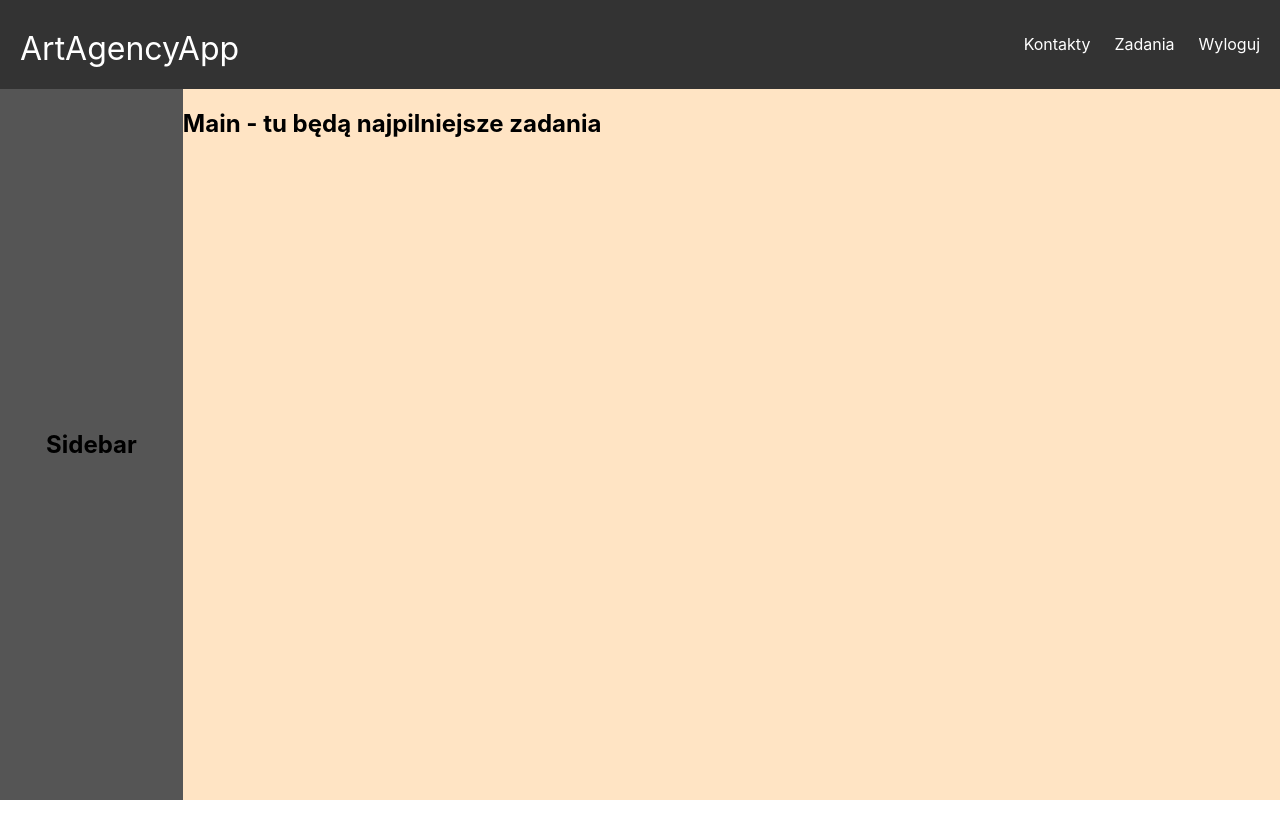
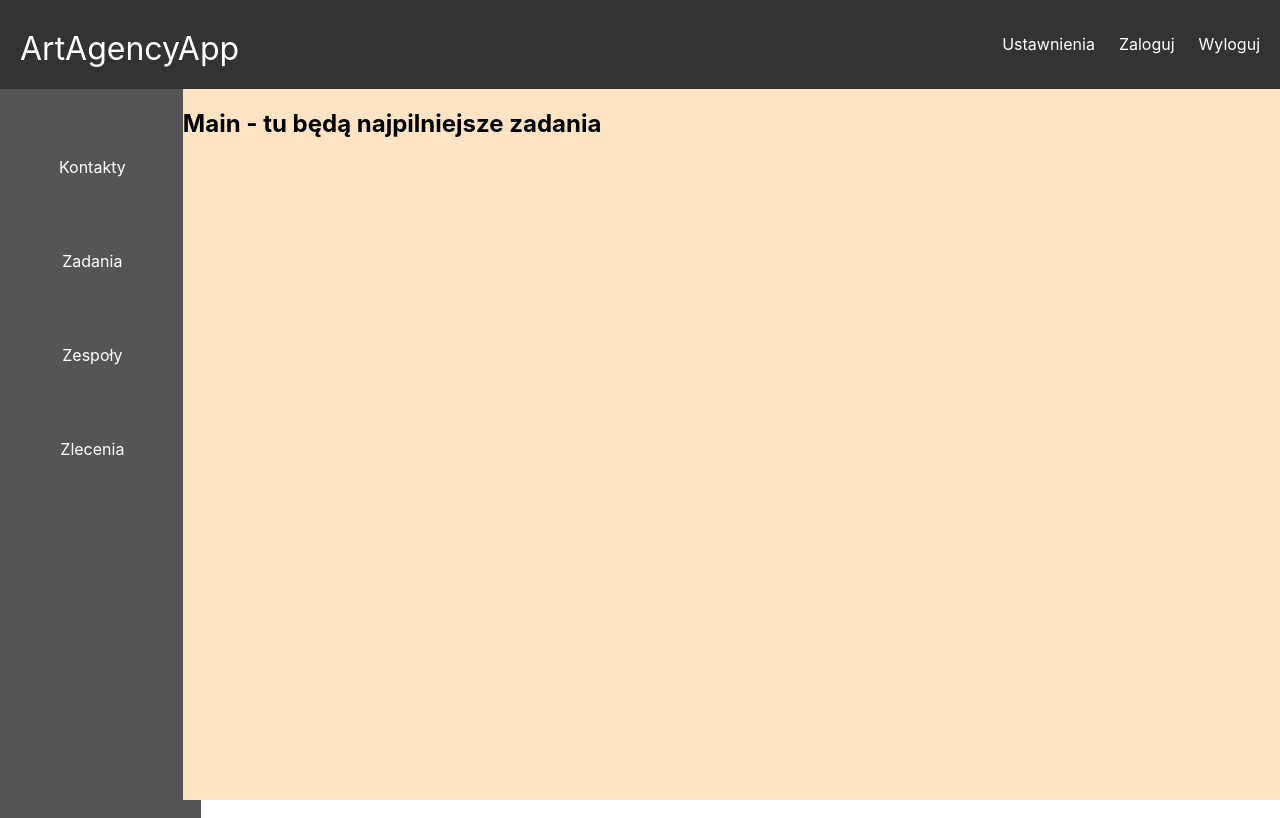
Before and after one commit to MichalMoscicki/ArtAgencyAppFE, a React (Create React App) app: page / in a window 1280 px wide. Built offline with nearby package versions, Linux system fonts and the light colour scheme.

Commit message:
feat: navbar and sidebar

```diff
--- a/src/components/Layout/Layout.css
+++ b/src/components/Layout/Layout.css
@@ -20,7 +20,7 @@
 
 .sidebar {
     grid-area: 2 / 1 / 10 / 2;
-    background-color: #555555;
+    padding: 5%;
 }
 
 .outlet {
--- a/src/components/Layout/Layout.js
+++ b/src/components/Layout/Layout.js
@@ -2,6 +2,7 @@ import React from "react";
 import Navbar from "./Navbar";
 import {Outlet} from "react-router-dom";
 import "./Layout.css"
+import {Sidebar} from "./SideBar";
 
 
 export const Layout = () => {
@@ -10,10 +11,10 @@ export const Layout = () => {
             <section>
                 <div className="layout text-2x1">
                     <div className="navbar centered">
-                        <Navbar />
+                        <Navbar/>
                     </div>
                     <div className="sidebar centered">
-                        <h1>Sidebar</h1>
+                        <Sidebar/>
                     </div>
                     <div className="outlet">
                         <Outlet/>
--- a/src/components/Layout/Navbar.js
+++ b/src/components/Layout/Navbar.js
@@ -6,8 +6,8 @@ const Navbar = () => {
         <nav className={"nav"}>
             <a href={"/"} className={"site-title"}>ArtAgencyApp</a>
             <ul>
-                <li><a href={"/contacts"}>Kontakty</a> </li>
-                <li><a href={"/tasks"}>Zadania</a> </li>
+                <li><a href={"/settings"}>Ustawnienia</a> </li>
+                <li><a href={"/login"}>Zaloguj</a> </li>
                 <li><a href={"/logout"}>Wyloguj</a> </li>
             </ul>
         </nav>
--- /dev/null
+++ b/src/components/Layout/SideBar.css
@@ -0,0 +1,29 @@
+.sidebar{
+    background-color: #555555;
+    width: 100%;
+    height: 100%;
+
+}
+
+.sidebar ul{
+    list-style: none;
+    padding-left: 0;
+    padding-right: 10%;
+}
+
+.sidebar li{
+    padding-top: 10%;
+    padding-bottom: 10%;
+    margin-top: 30%;
+    display:flex;
+    justify-content: center;
+}
+
+.sidebar li:hover{
+    background-color: darkgrey;
+}
+
+.navlink{
+    color: white;
+    text-decoration: none;
+}
--- a/src/components/Layout/SideBar.js
+++ b/src/components/Layout/SideBar.js
@@ -1,55 +1,18 @@
 import React from 'react';
-import {
-    CDBSidebar,
-    CDBSidebarContent,
-    CDBSidebarFooter,
-    CDBSidebarHeader,
-    CDBSidebarMenu,
-    CDBSidebarMenuItem,
-} from 'cdbreact';
-import { NavLink } from 'react-router-dom';
+import {NavLink} from "react-router-dom";
+import "./SideBar.css"
+
 
 export const Sidebar = () => {
     return (
-        <div style={{ display: 'flex', height: '100vh', overflow: 'scroll initial' }}>
-            <CDBSidebar textColor="#fff" backgroundColor="#333">
-                <CDBSidebarHeader prefix={<i className="fa fa-bars fa-large"></i>}>
-                    <a href="/" className="text-decoration-none" style={{ color: 'inherit' }}>
-                        ArtAgencyApp
-                    </a>
-                </CDBSidebarHeader>
+        <div className={"sidebar centered"}>
+            <ul className={"sidebar ul"}>
+                <li><NavLink to={"/contacts"} className={"navlink"}>Kontakty</NavLink></li>
+                <li><NavLink to={"/tasks"} className={"navlink"}>Zadania</NavLink></li>
+                <li><NavLink to={"/bands"} className={"navlink"}>Zespoły</NavLink></li>
+                <li><NavLink to={"/jobs"} className={"navlink"}>Zlecenia</NavLink></li>
+            </ul>
+        </div>
 
-                <CDBSidebarContent className="sidebar-content">
-                    <CDBSidebarMenu>
-                        <NavLink exact to="/" activeClassName="activeClicked">
-                            <CDBSidebarMenuItem icon="columns">Zadania</CDBSidebarMenuItem>
-                        </NavLink>
-                        <NavLink exact to="/tables" activeClassName="activeClicked">
-                            <CDBSidebarMenuItem icon="table">Kontakty</CDBSidebarMenuItem>
-                        </NavLink>
-                        <NavLink exact to="/profile" activeClassName="activeClicked">
-                            <CDBSidebarMenuItem icon="user">Media</CDBSidebarMenuItem>
-                        </NavLink>
-                        <NavLink exact to="/analytics" activeClassName="activeClicked">
-                            <CDBSidebarMenuItem icon="chart-line">Zespoły</CDBSidebarMenuItem>
-                        </NavLink>
-
-                        <NavLink exact to="/hero404" target="_blank" activeClassName="activeClicked">
-                            <CDBSidebarMenuItem icon="exclamation-circle">404 page</CDBSidebarMenuItem>
-                        </NavLink>
-                    </CDBSidebarMenu>
-                </CDBSidebarContent>
-
-                <CDBSidebarFooter style={{ textAlign: 'center' }}>
-                    <div
-                        style={{
-                            padding: '20px 5px',
-                        }}
-                    >
-                        Sidebar Footer
-                    </div>
-                </CDBSidebarFooter>
-            </CDBSidebar>
-        </div>
     );
 };
```
